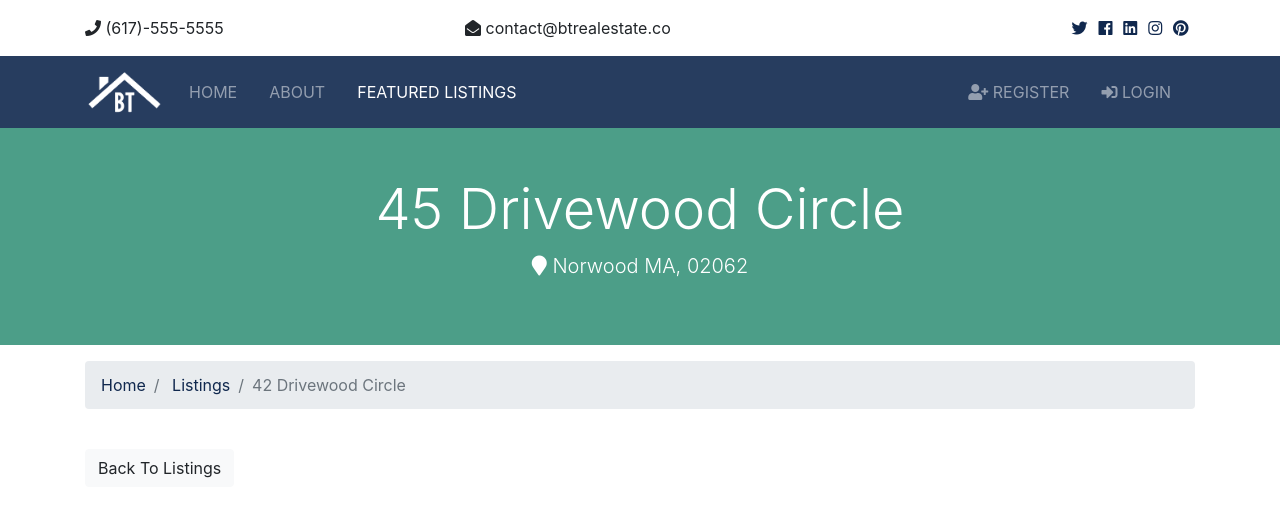
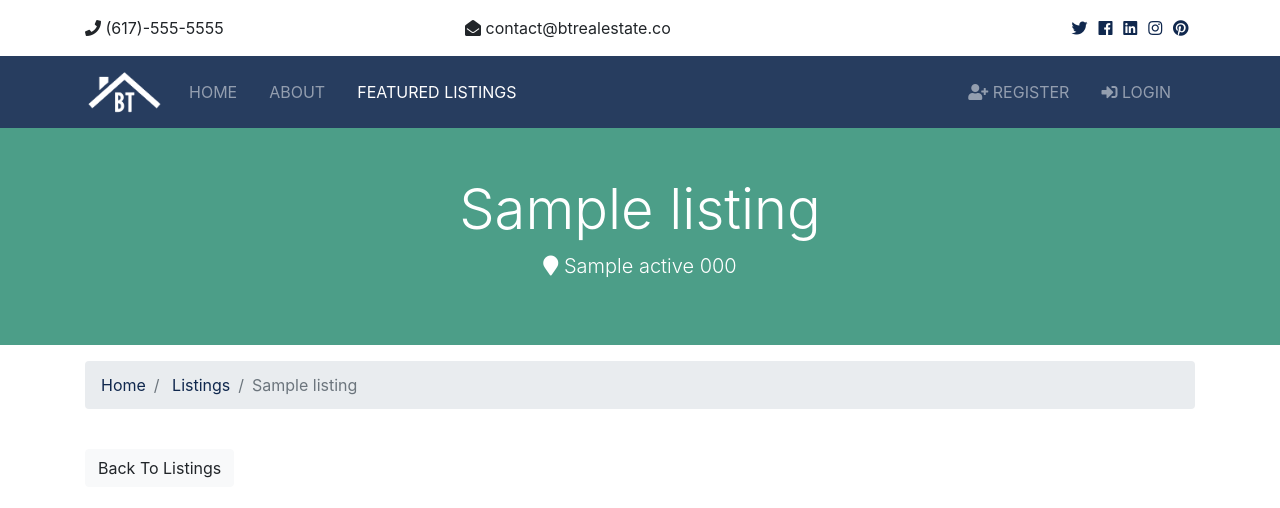
Before and after one commit to mikmaj/django-real-estate, a Django app: page /listings/1 in a window 1280 px wide. Shown: the top 508 px of the page. Run offline with Django 3.2, Linux system fonts and the light colour scheme; tables that the repository leaves empty hold one stand-in row (values such as "Sample post"); grey boxes marked "Sample" are stand-in pictures; some libraries are stand-ins or nearby versions.

Commit message:
Add context to single listings

```diff
--- a/listings/views.py
+++ b/listings/views.py
@@ -1,4 +1,4 @@
-from django.shortcuts import render
+from django.shortcuts import get_object_or_404, render
 from django.core.paginator import EmptyPage, PageNotAnInteger, Paginator
 
 from .models import Listing
@@ -19,7 +19,13 @@ def index(request):
 
 
 def listing(request, listing_id):
-    return render(request, 'listings/listing.html')
+    listing = get_object_or_404(Listing, pk=listing_id)
+
+    context = {
+        'listing': listing
+    }
+
+    return render(request, 'listings/listing.html', context)
 
 
 def search(request):
--- a/templates/listings/listing.html
+++ b/templates/listings/listing.html
@@ -1,4 +1,6 @@
 {% extends 'base.html' %}
+
+{% load humanize %}
 
 {% block content %}
 
@@ -6,8 +8,8 @@
   <div class="container">
     <div class="row text-center">
       <div class="col-md-12">
-        <h1 class="display-4">45 Drivewood Circle</h1>
-        <p class="lead"><i class="fas fa-map-marker"></i> Norwood MA, 02062</p>
+        <h1 class="display-4">{{ listing.title }}</h1>
+        <p class="lead"><i class="fas fa-map-marker"></i> {{ listing.city }} {{ listing.state }} {{ listing.zipcode }}</p>
       </div>
     </div>
   </div>
@@ -22,9 +24,9 @@
           <a href="{% url 'index' %}">Home</a>
         </li>
         <li class="breadcrumb-item">
-          <a href="listings.html">Listings</a>
+          <a href="{% url 'listings' %}">Listings</a>
         </li>
-        <li class="breadcrumb-item active">42 Drivewood Circle</li>
+        <li class="breadcrumb-item active">{{ listing.title }}</li>
       </ol>
     </nav>
   </div>
@@ -33,89 +35,101 @@
 <!-- Listing -->
 <section id="listing" class="py-4">
   <div class="container">
-    <a href="listings.html" class="btn btn-light mb-4">Back To Listings</a>
+    <a href="{% url 'listings' %}" class="btn btn-light mb-4">Back To Listings</a>
     <div class="row">
       <div class="col-md-9">
         <!-- Home Main Image -->
         <img
-          src="assets/img/homes/home-1.jpg"
+          src="{{ listing.photo_main.url }}"
           alt=""
           class="img-main img-fluid mb-3"
         />
         <!-- Thumbnails -->
         <div class="row mb-5 thumbs">
+          {% if listing.photo_1 %}
             <div class="col-md-2">
               <a
-              href="assets/img/homes/home-inside-1.jpg"
+                href="{{ listing.photo_1.url }}"
                 data-lightbox="home-images"
               >
                 <img
-                src="assets/img/homes/home-inside-1.jpg"
+                  src="{{ listing.photo_1.url }}"
                   alt=""
                   class="img-fluid"
                 />
               </a>
             </div>
+          {% endif %}
+          {% if listing.photo_2 %}
             <div class="col-md-2">
               <a
-              href="assets/img/homes/home-inside-2.jpg"
+                href="{{ listing.photo_2.url }}"
                 data-lightbox="home-images"
               >
                 <img
-                src="assets/img/homes/home-inside-2.jpg"
+                  src="{{ listing.photo_2.url }}"
                   alt=""
                   class="img-fluid"
                 />
               </a>
             </div>
+          {% endif %}
+          {% if listing.photo_3 %}
             <div class="col-md-2">
               <a
-              href="assets/img/homes/home-inside-3.jpg"
+                href="{{ listing.photo_3.url }}"
                 data-lightbox="home-images"
               >
                 <img
-                src="assets/img/homes/home-inside-3.jpg"
+                  src="{{ listing.photo_3.url }}"
                   alt=""
                   class="img-fluid"
                 />
               </a>
             </div>
+          {% endif %}
+          {% if listing.photo_4 %}
             <div class="col-md-2">
               <a
-              href="assets/img/homes/home-inside-4.jpg"
+                href="{{ listing.photo_4.url }}"
                 data-lightbox="home-images"
               >
                 <img
-                src="assets/img/homes/home-inside-4.jpg"
+                  src="{{ listing.photo_4.url }}"
                   alt=""
                   class="img-fluid"
                 />
               </a>
             </div>
+          {% endif %}
+          {% if listing.photo_5 %}
             <div class="col-md-2">
               <a
-              href="assets/img/homes/home-inside-5.jpg"
+                href="{{ listing.photo_5.url }}"
                 data-lightbox="home-images"
               >
                 <img
-                src="assets/img/homes/home-inside-5.jpg"
+                  src="{{ listing.photo_5.url }}"
                   alt=""
                   class="img-fluid"
                 />
               </a>
             </div>
+          {% endif %}
+          {% if listing.photo_6 %}
             <div class="col-md-2">
               <a
-              href="assets/img/homes/home-inside-6.jpg"
+                href="{{ listing.photo_6.url }}"
                 data-lightbox="home-images"
               >
                 <img
-                src="assets/img/homes/home-inside-6.jpg"
+                  src="{{ listing.photo_6.url }}"
                   alt=""
                   class="img-fluid"
                 />
               </a>
             </div>
+          {% endif %}
         </div>
         <!-- Fields -->
         <div class="row mb-5 fields">
@@ -123,19 +137,19 @@
             <ul class="list-group list-group-flush">
               <li class="list-group-item text-secondary">
                 <i class="fas fa-money-bill-alt"></i> Asking Price:
-                <span class="float-right">$490,000</span>
+                <span class="float-right">${{ listing.price | intcomma }}</span>
               </li>
               <li class="list-group-item text-secondary">
                 <i class="fas fa-bed"></i> Bedrooms:
-                <span class="float-right">3</span>
+                <span class="float-right">{{ listing.bedrooms }}</span>
               </li>
               <li class="list-group-item text-secondary">
                 <i class="fas fa-bath"></i> Bathrooms:
-                <span class="float-right">2</span>
+                <span class="float-right">{{ listing.bathrooms }}</span>
               </li>
               <li class="list-group-item text-secondary">
                 <i class="fas fa-car"></i> Garage:
-                <span class="float-right">2 </span>
+                <span class="float-right">{{ listing.garage }}</span>
               </li>
             </ul>
           </div>
@@ -143,19 +157,19 @@
             <ul class="list-group list-group-flush">
               <li class="list-group-item text-secondary">
                 <i class="fas fa-th-large"></i> Square Feet:
-                <span class="float-right">3200</span>
+                <span class="float-right">{{ listing.sqft }}</span>
               </li>
               <li class="list-group-item text-secondary">
                 <i class="fas fa-square"></i> Lot Size:
-                <span class="float-right">2.5 Acres </span>
+                <span class="float-right">{{ listing.lot_size }}</span>
               </li>
               <li class="list-group-item text-secondary">
                 <i class="fas fa-calendar"></i> Listing Date:
-                <span class="float-right">8/30/2018</span>
+                <span class="float-right">{{ listing.list_date }}</span>
               </li>
               <li class="list-group-item text-secondary">
                 <i class="fas fa-bed"></i> Realtor:
-                <span class="float-right">Kyle Brown </span>
+                <span class="float-right">{{ listing.realtor }}</span>
               </li>
             </ul>
           </div>
@@ -164,11 +178,7 @@
         <!-- Description -->
         <div class="row mb-5">
           <div class="col-md-12">
-            Lorem ipsum dolor sit amet consectetur adipisicing elit. Mollitia
-            recusandae esse reiciendis officia omnis non rerum dicta cupiditate
-            nostrum molestias deserunt aut minus inventore animi atque,
-            consequuntur ad fugit. Possimus culpa blanditiis repellendus ipsa
-            similique ullam, natus error dolor harum.
+            {{ listing.description }}
           </div>
         </div>
       </div>
@@ -176,12 +186,11 @@
         <div class="card mb-3">
           <img
             class="card-img-top"
-            src="assets/img/realtors/kyle.jpg"
-            alt="Seller of the month"
+            src="{{ listing.realtor.photo.url }}"
           />
           <div class="card-body">
             <h5 class="card-title">Property Realtor</h5>
-            <h6 class="text-secondary">Kyle Brown</h6>
+            <h6 class="text-secondary">{{ listing.realtor }}</h6>
           </div>
         </div>
         <button
```
Lines whose indentation alone changed are shown as unchanged.
